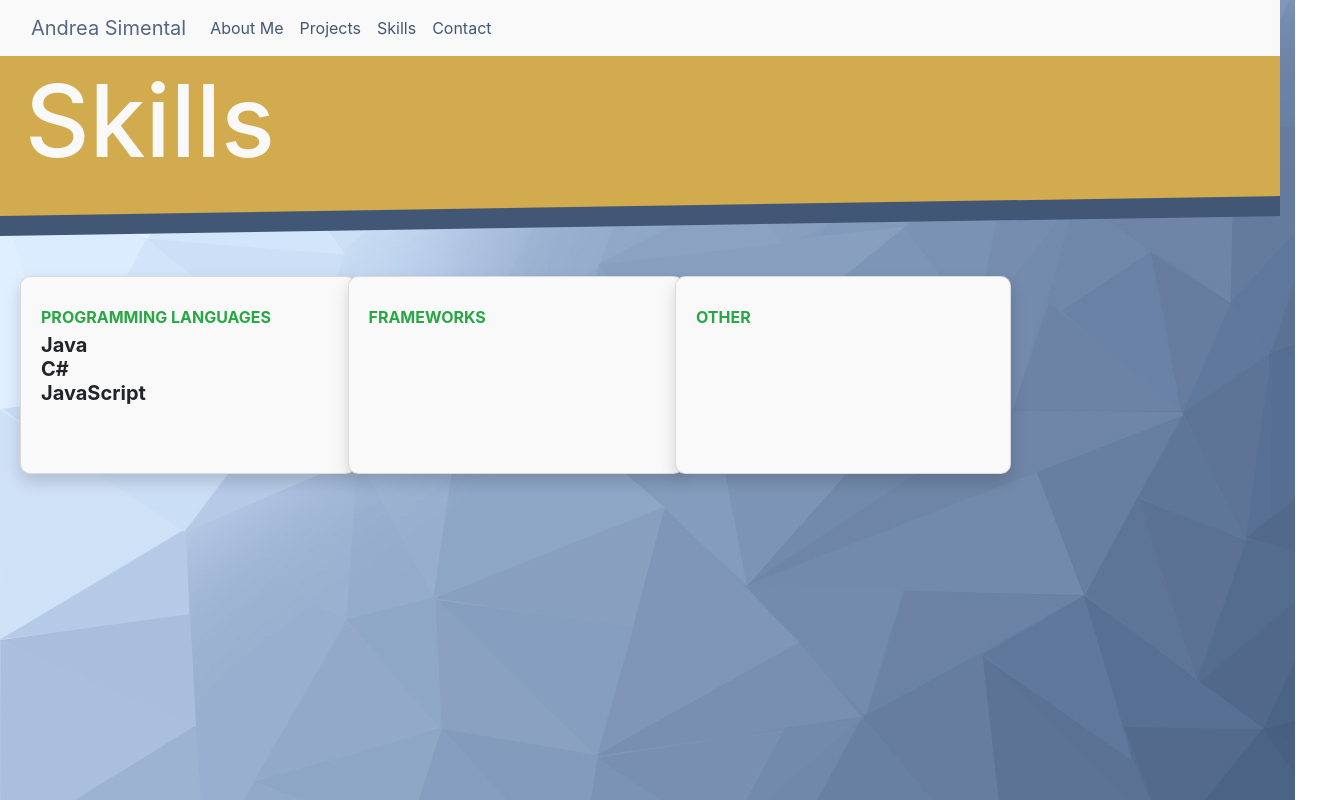
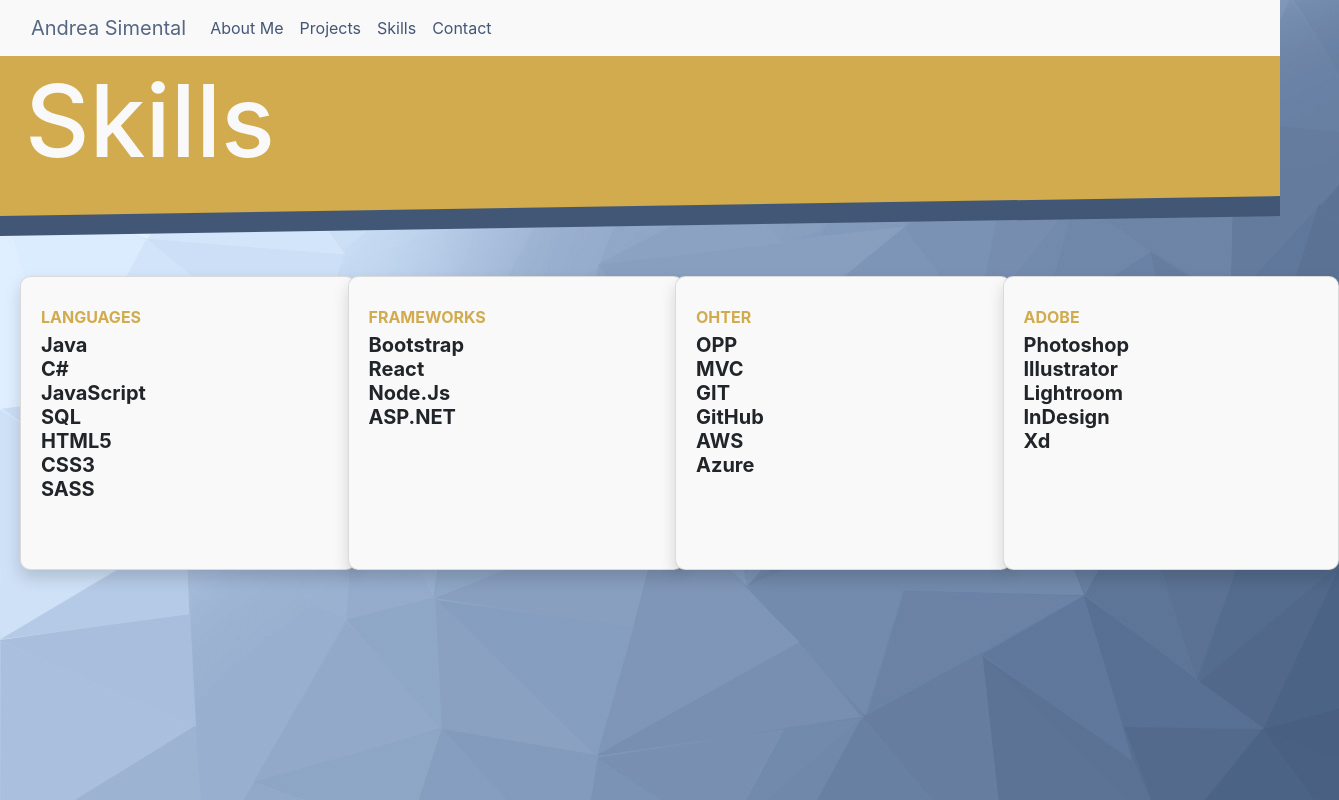
Before and after one commit to anlsim/anlsim.github.io, a React (Create React App) app: page /skills in a window 1280 px wide. Shown: the whole page, 1339 px wide, since content can reach past the window. Built offline with nearby package versions, Linux system fonts and the light colour scheme.

Commit message:
added skills and skillsMenu containers

```diff
--- a/src/components/DirectoryMenu.js
+++ b/src/components/DirectoryMenu.js
@@ -9,31 +9,24 @@ class DirectoryMenu extends Component {
             sections:  [
             {
                 title: 'About Me',
-                imageUrl: 'commingsoon',
                 id: 1,
                 linkUrl: 'about'
             },
             {
                 title: 'Resume',
-                imageUrl: 'commingsoon',
                 id: 2,
                 linkUrl: 'resume'
             },
             {
                 title: 'Projects',
-                imageUrl: 'commingsoon',
                 id: 3,
                 linkUrl: 'projects'
             },
             {
                 title: 'Contact',
-                imageUrl: 'commingsoon',
                 id: 4,
                 linkUrl: 'contact'
             },
-
-
-
 
             ]
         };
--- a/src/components/ProjectMenu.js
+++ b/src/components/ProjectMenu.js
@@ -7,7 +7,7 @@ class ProjectMenu extends Component {
     constructor(){
         super();
         this.state ={
-            sections:  [{
+            projects:  [{
 
                 title: 'Web Marks',
                 description: 'Built a web application that allows people to save and organize web URLs on boards based on specific subjects or collections.',
@@ -47,7 +47,7 @@ class ProjectMenu extends Component {
             <>
             <div className='row'>
                {
-                    this.state.sections.map(({id, ...SectionProps}) => (
+                    this.state.projects.map(({id, ...SectionProps}) => (
                         <Project key={id} {...SectionProps}/>
                     ))
                 }
--- /dev/null
+++ b/src/components/Skill.js
@@ -0,0 +1,33 @@
+import React from 'react';
+import {withRouter} from 'react-router-dom';
+
+const Skill = (props) => (
+        <>
+            <div className="col-xl-3 col-md-6 mb-4">
+                    <div className="card border-left-success shadow h-100 py-2">
+                        <div className="card-body">
+                            <div className="row no-gutters align-items-center">
+                                    <div className="col mr-2">
+                                    <div className="text-xs font-weight-bold text-secondary text-uppercase mb-1">{props.title}</div>
+                                   {props.skillItem.map(item=>{
+                                        return <div className="h5 mb-0 font-weight-bold text-gray-800">{item.name}</div>
+                                    })}
+                                    {/* {this.state.skillItem.map(item=>{
+                                        return <div className="h5 mb-0 font-weight-bold text-gray-800">{item.name}</div>
+                                    })} */}
+
+                                    {/* <div className="h5 mb-0 font-weight-bold text-gray-800"></div>
+                                    <div className="h5 mb-0 font-weight-bold text-gray-800">C#</div>
+                                    <div className="h5 mb-0 font-weight-bold text-gray-800">JavaScript</div> */}
+                                </div>
+
+                            </div>
+                        </div>
+                    </div>
+            </div>
+        </>
+
+
+);
+
+export default withRouter(Skill);
--- /dev/null
+++ b/src/components/SkillsMenu.js
@@ -0,0 +1,79 @@
+import React, {Component} from 'react';
+import Skill from './Skill';
+
+class SkillsMenu extends Component {
+    constructor(){
+        super();
+        this.state ={
+            skills:  [
+                {
+                    id: 1,
+                    title: 'Languages',
+                    skillItem:[
+                        {name:'Java'},
+                        {name:'C#'},
+                        {name:'JavaScript'},
+                        {name:'SQL'},
+                        {name:'HTML5'},
+                        {name:'CSS3'},
+                        {name:'SASS'}
+                    ]
+
+                },
+                {
+                    id: 2,
+                    title: 'Frameworks',
+                    skillItem:[
+                        {name:'Bootstrap'},
+                        {name:'React'},
+                        {name:'Node.Js'},
+                        {name:'ASP.NET'},
+                    ]
+
+                },
+                {
+                    id: 3,
+                    title: 'Ohter',
+                    skillItem:[
+                        {name:'OPP'},
+                        {name:'MVC'},
+                        {name:'GIT'},
+                        {name:'GitHub'},
+                        {name:'AWS'},
+                        {name:'Azure'},
+                    ]
+
+                },
+                {
+                    id: 4,
+                    title: 'Adobe',
+                    skillItem:[
+                        {name:'Photoshop'},
+                        {name:'Illustrator'},
+                        {name:'Lightroom'},
+                        {name:'InDesign'},
+                        {name:'Xd'},
+                    ]
+
+                },
+        ]
+        };
+        }
+        render(){
+            return(
+                <>
+                <div className='row'>
+                   {
+                        this.state.skills.map(({id, ...SectionProps}) => (
+                            <Skill key={id} {...SectionProps}/>
+                        ))
+                    }
+
+                </div>
+                </>
+            );
+
+    }
+}
+
+    export default SkillsMenu;
--- a/src/pages/SkillsPage.js
+++ b/src/pages/SkillsPage.js
@@ -3,6 +3,7 @@ import SectionTitle from '../components/SectionTitle';
 import NavBar  from '../components/NavBar';
 import { FontAwesomeIcon } from '@fortawesome/react-fontawesome';
 import {  faHtml5, faJava, faReact, faBootstrap } from '@fortawesome/free-brands-svg-icons';
+import SkillsMenu from '../components/SkillsMenu';
 
 
 
@@ -11,7 +12,9 @@ const SkillsPage = (props) => {
         <main>
             <NavBar/>
             <SectionTitle title={props.title}/>
-            <div className="row">
+            <SkillsMenu/>
+
+            {/* <div className="row">
                 <div className="col-xl-3 col-md-6 mb-4">
                     <div className="card border-left-success shadow h-100 py-2">
                         <div className="card-body">
@@ -57,7 +60,7 @@ const SkillsPage = (props) => {
                 </div>
            </div>
         </div>
-
+             */}
 
 
         </main>
```
Lines whose indentation alone changed are shown as unchanged.
